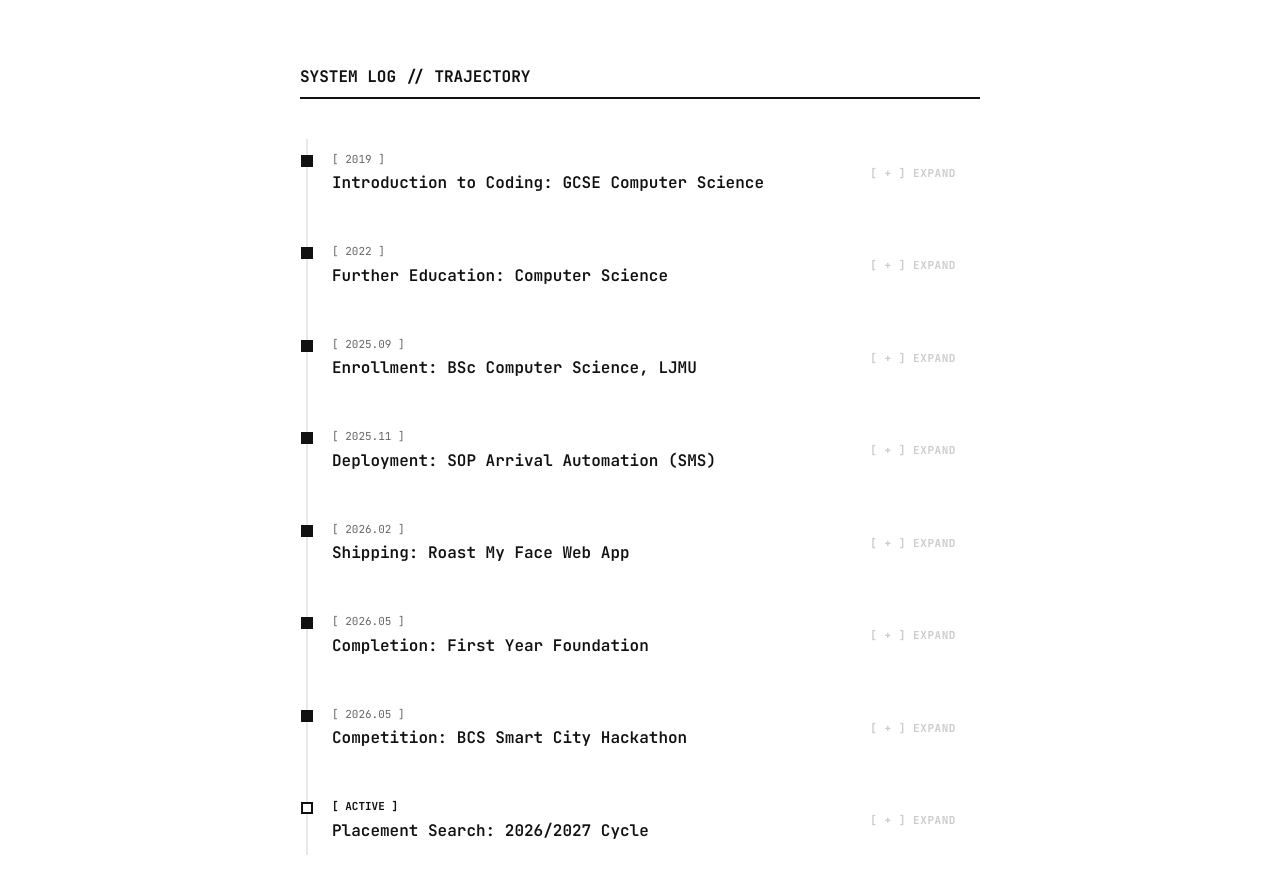
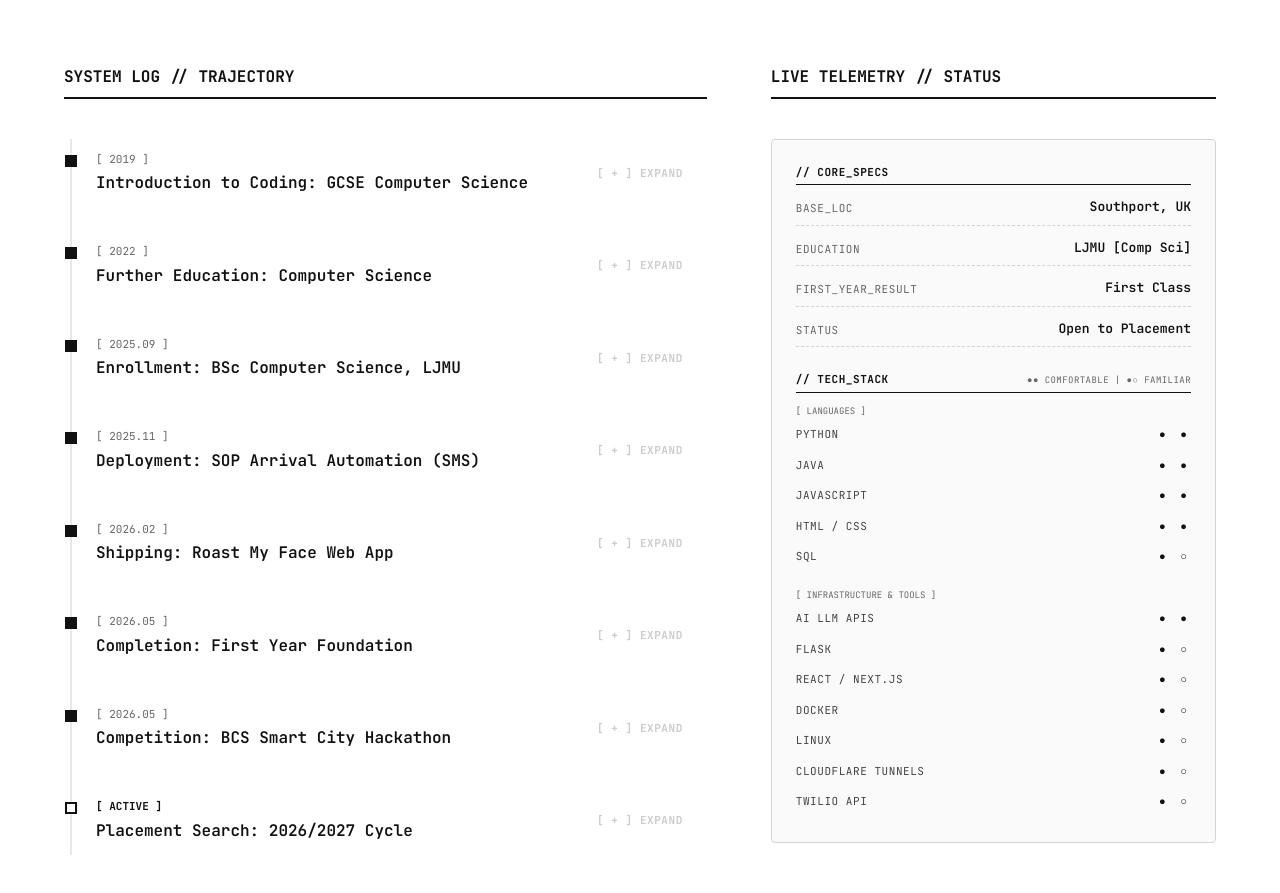
Before and after one commit to DanielsBunka/danielsbunka.com, a Next.js app: page /about in a window 1280 px wide. Shown: the part 980-1873 px from the top of the page. Built offline with nearby package versions, Linux system fonts and the light colour scheme.

Commit message:
Added About Me statistics and skills dashboard

```diff
--- a/app/about/page.tsx
+++ b/app/about/page.tsx
@@ -71,6 +71,66 @@ function HobbyImage({ src, alt, caption }: { src: string, alt: string, caption:
   );
 }
 
+// --- TELEMETRY: BASIC STAT BLOCK ---
+function StatBlock({ label, value }: { label: string, value: string }) {
+  return (
+    <div style={{
+      display: "flex",
+      justifyContent: "space-between",
+      borderBottom: "1px dashed var(--border-medium)",
+      paddingBottom: "8px",
+      alignItems: "flex-end",
+      gap: "16px"
+    }}>
+      <span style={{
+        fontFamily: "var(--font-mono)",
+        fontSize: "11px",
+        color: "var(--ink-grey)",
+        textTransform: "uppercase",
+        letterSpacing: "0.05em",
+        flexShrink: 0
+      }}>{label}</span>
+      <span style={{
+        fontFamily: "var(--font-mono)",
+        fontSize: "13px",
+        color: "var(--ink-black)",
+        fontWeight: 600,
+        textAlign: "right"
+      }}>{value}</span>
+    </div>
+  );
+}
+
+// --- TELEMETRY: REFINED CIRCULAR SYSTEM METERS ---
+function SkillMeter({ skill, comfortable }: { skill: string, comfortable: boolean }) {
+  return (
+    <div style={{
+      display: "flex",
+      justifyContent: "space-between",
+      alignItems: "center",
+      marginBottom: "8px",
+      gap: "16px"
+    }}>
+      <span style={{
+        fontFamily: "var(--font-mono)",
+        fontSize: "11px",
+        color: "var(--ink-charcoal)",
+        textTransform: "uppercase",
+        letterSpacing: "0.05em",
+        flexShrink: 0
+      }}>{skill}</span>
+      <span style={{
+        fontFamily: "var(--font-mono)",
+        fontSize: "11px",
+        color: "var(--ink-black)",
+        letterSpacing: "4px"
+      }}>
+        {comfortable ? "● ●" : "● ○"}
+      </span>
+    </div>
+  );
+}
+
 // --- THE EXPANDABLE TIMELINE NODE COMPONENT ---
 function TimelineNode({
   date,
@@ -126,8 +186,6 @@ function TimelineNode({
 
 // --- MAIN PAGE LAYOUT ---
 export default function AboutPage() {
-  // Tracks which timeline node is currently open.
-  // Null means all are closed.
   const [openLogId, setOpenLogId] = useState<string | null>(null);
 
   return (
@@ -135,7 +193,7 @@ export default function AboutPage() {
 
       {/* MINIMAL TOP BAR */}
       <div className="top-nav-bar">
-        <Link href="/" className="home-badge">DB</Link>
+        <Link className="home-badge" href="/">DB</Link>
         <div className="nav-breadcrumb">
           <span style={{ color: "#aaaaaa" }}>/</span>
           <span style={{ color: "var(--ink-black)", fontWeight: 600 }}>About Me</span>
@@ -167,10 +225,10 @@ export default function AboutPage() {
               Indexed Assets // Hobbies
             </h2>
             <div className="hobby-grid">
-              <HobbyImage src="/images/hobbies/homelab.jpg" alt="Lenovo ThinkCentre Homelab" caption="IMG_01 // ZIMA_OS_THINKCENTRE" />
-              <HobbyImage src="/images/hobbies/cs2.jpg" alt="CS2 Gameplay" caption="IMG_02 // FACEIT_QUEUE" />
-              <HobbyImage src="/images/hobbies/boxing.jpg" alt="Boxing Match" caption="IMG_03 // SEC315_DUBOIS_WARDLEY" />
-              <HobbyImage src="/images/hobbies/lecture.jpg" alt="Public Lecture" caption="IMG_04 // TUNG_AUDITORIUM" />
+              <HobbyImage alt="Lenovo ThinkCentre Homelab" caption="IMG_01 // ZIMA_OS_THINKCENTRE" src="/images/hobbies/homelab.jpg"/>
+              <HobbyImage alt="CS2 Gameplay" caption="IMG_02 // FACEIT_QUEUE" src="/images/hobbies/cs2.jpg"/>
+              <HobbyImage alt="Boxing Match" caption="IMG_03 // SEC315_DUBOIS_WARDLEY" src="/images/hobbies/boxing.jpg"/>
+              <HobbyImage alt="Public Lecture" caption="IMG_04 // TUNG_AUDITORIUM" src="/images/hobbies/lecture.jpg"/>
             </div>
           </div>
         </div>
@@ -178,8 +236,11 @@ export default function AboutPage() {
         {/* STRUCTURAL DIVIDER */}
         <div style={{ borderBottom: "1px solid var(--border-light)", marginBottom: "80px" }}></div>
 
-        {/* BOTTOM ROW: The Interactive Timeline */}
-        <div style={{ maxWidth: "680px", margin: "0 auto" }}>
+        {/* BOTTOM ROW: Timeline & Telemetry */}
+        <div style={{ display: "flex", flexWrap: "wrap", gap: "64px" }}>
+
+          {/* LEFT: The Interactive Timeline */}
+          <div style={{ flex: "1.5 1 500px" }}>
             <h2 className="section-heading-terminal" style={{ fontSize: "16px", marginBottom: "40px" }}>
               System Log // Trajectory
             </h2>
@@ -191,7 +252,7 @@ export default function AboutPage() {
                   date={log.date}
                   title={log.title}
                   description={log.description}
-                isActive={log.id === "log_08"} // Highlights the active placement search
+                  isActive={log.id === "log_08"}
                   isExpanded={openLogId === log.id}
                   onToggle={() => setOpenLogId(openLogId === log.id ? null : log.id)}
                 />
@@ -199,6 +260,84 @@ export default function AboutPage() {
             </div>
           </div>
 
+          {/* RIGHT: Live Telemetry Dashboard */}
+          <div style={{ flex: "1 1 350px" }}>
+            <h2 className="section-heading-terminal" style={{ fontSize: "16px", marginBottom: "40px" }}>
+              Live Telemetry // Status
+            </h2>
+
+            <div style={{
+                display: "flex",
+                flexDirection: "column",
+                gap: "24px", /* Tightened gap between zones */
+                backgroundColor: "var(--bg-offwhite)",
+                padding: "24px", /* Compressed outer padding */
+                border: "1px solid var(--border-medium)",
+                borderRadius: "4px"
+              }}>
+
+                {/* ZONE 1: Core / Work */}
+                <div style={{ display: "flex", flexDirection: "column", gap: "12px" }}>
+                  <span style={{ fontFamily: "var(--font-mono)", fontSize: "11px", fontWeight: 700, color: "var(--ink-black)", letterSpacing: "0.05em", borderBottom: "1px solid var(--ink-black)", paddingBottom: "4px" }}>
+                    // CORE_SPECS
+                  </span>
+                  <div style={{ display: "flex", flexDirection: "column", gap: "12px" }}>
+                    <StatBlock label="Base_Loc" value="Southport, UK"/>
+                    <StatBlock label="Education" value="LJMU [Comp Sci]"/>
+                    <StatBlock label="First_Year_Result" value="First Class"/>
+                    <StatBlock label="Status" value="Open to Placement"/>
+                  </div>
+                </div>
+
+                {/* ZONE 2: Tech Stack (Languages & Infrastructure) */}
+                <div style={{ display: "flex", flexDirection: "column", gap: "12px" }}>
+
+                  {/* Inline Header & Legend (Saves vertical space and reads top-down) */}
+                  <div style={{
+                    display: "flex",
+                    justifyContent: "space-between",
+                    alignItems: "flex-end",
+                    borderBottom: "1px solid var(--ink-black)",
+                    paddingBottom: "4px"
+                  }}>
+                    <span style={{ fontFamily: "var(--font-mono)", fontSize: "11px", fontWeight: 700, color: "var(--ink-black)", letterSpacing: "0.05em" }}>
+                      // TECH_STACK
+                    </span>
+                    <span style={{ fontFamily: "var(--font-mono)", fontSize: "9px", color: "var(--ink-grey)", letterSpacing: "0.05em" }}>
+                      ●● COMFORTABLE  |  ●○ FAMILIAR
+                    </span>
+                  </div>
+
+                  <div style={{ display: "flex", flexDirection: "column", gap: "16px" }}>
+                    {/* Sub-Group: Languages */}
+                    <div style={{ display: "flex", flexDirection: "column", gap: "6px" }}>
+                      <span style={{ fontFamily: "var(--font-mono)", fontSize: "9px", color: "var(--ink-grey)", textTransform: "uppercase", marginBottom: "2px" }}>[ Languages ]</span>
+                      <SkillMeter comfortable={true} skill="Python"/>
+                      <SkillMeter comfortable={true} skill="Java"/>
+                      <SkillMeter comfortable={true} skill="JavaScript"/>
+                      <SkillMeter comfortable={true} skill="HTML / CSS"/>
+                      <SkillMeter comfortable={false} skill="SQL"/>
+                    </div>
+
+                    {/* Sub-Group: Tools & Infra */}
+                    <div style={{ display: "flex", flexDirection: "column", gap: "6px" }}>
+                      <span style={{ fontFamily: "var(--font-mono)", fontSize: "9px", color: "var(--ink-grey)", textTransform: "uppercase", marginBottom: "2px" }}>[ Infrastructure & Tools ]</span>
+                      <SkillMeter comfortable={true} skill="AI LLM APIs"/>
+                      <SkillMeter comfortable={false} skill="Flask"/>
+                      <SkillMeter comfortable={false} skill="React / Next.js"/>
+                      <SkillMeter comfortable={false} skill="Docker"/>
+                      <SkillMeter comfortable={false} skill="Linux"/>
+                      <SkillMeter comfortable={false} skill="Cloudflare Tunnels"/>
+                      <SkillMeter comfortable={false} skill="Twilio API"/>
+                    </div>
+                  </div>
+                </div>
+
+              </div>
+          </div>
+
+        </div>
+
       </div>
     </main>
   );
```
Lines whose indentation alone changed are shown as unchanged.
